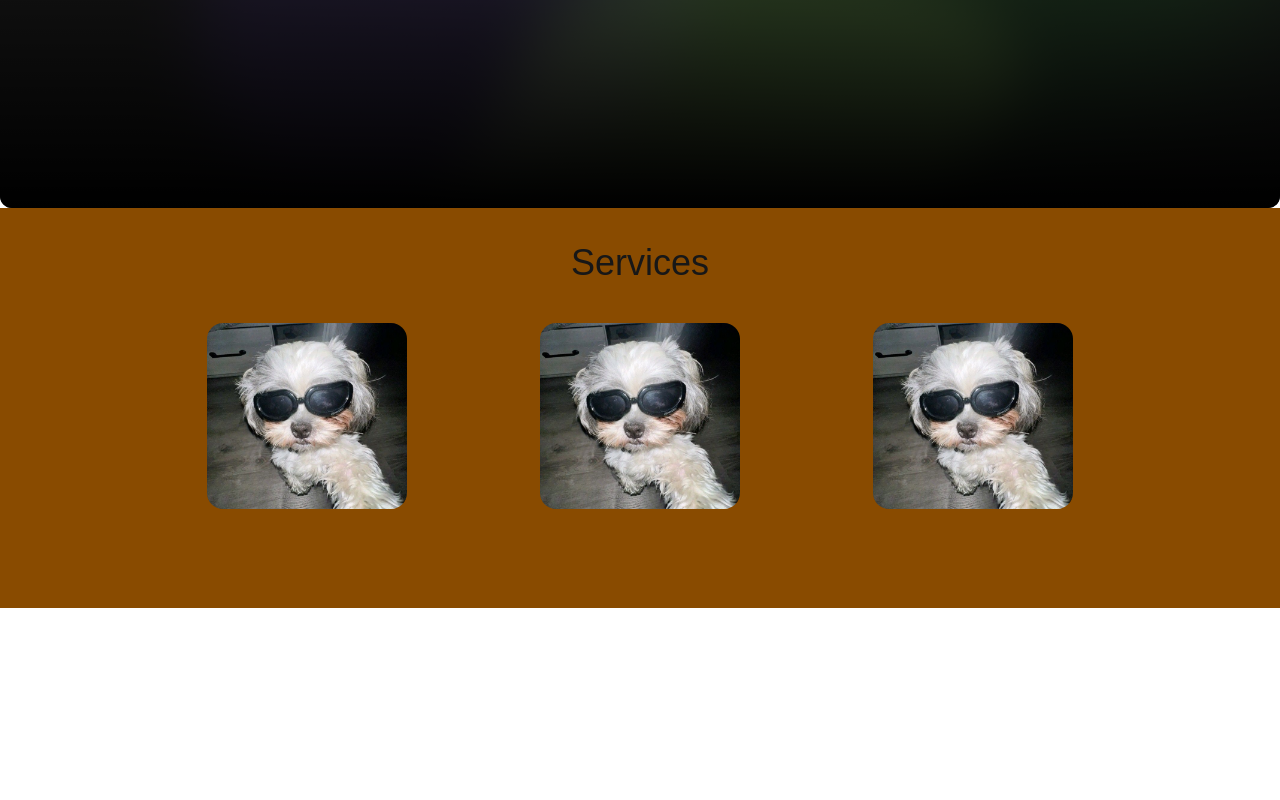
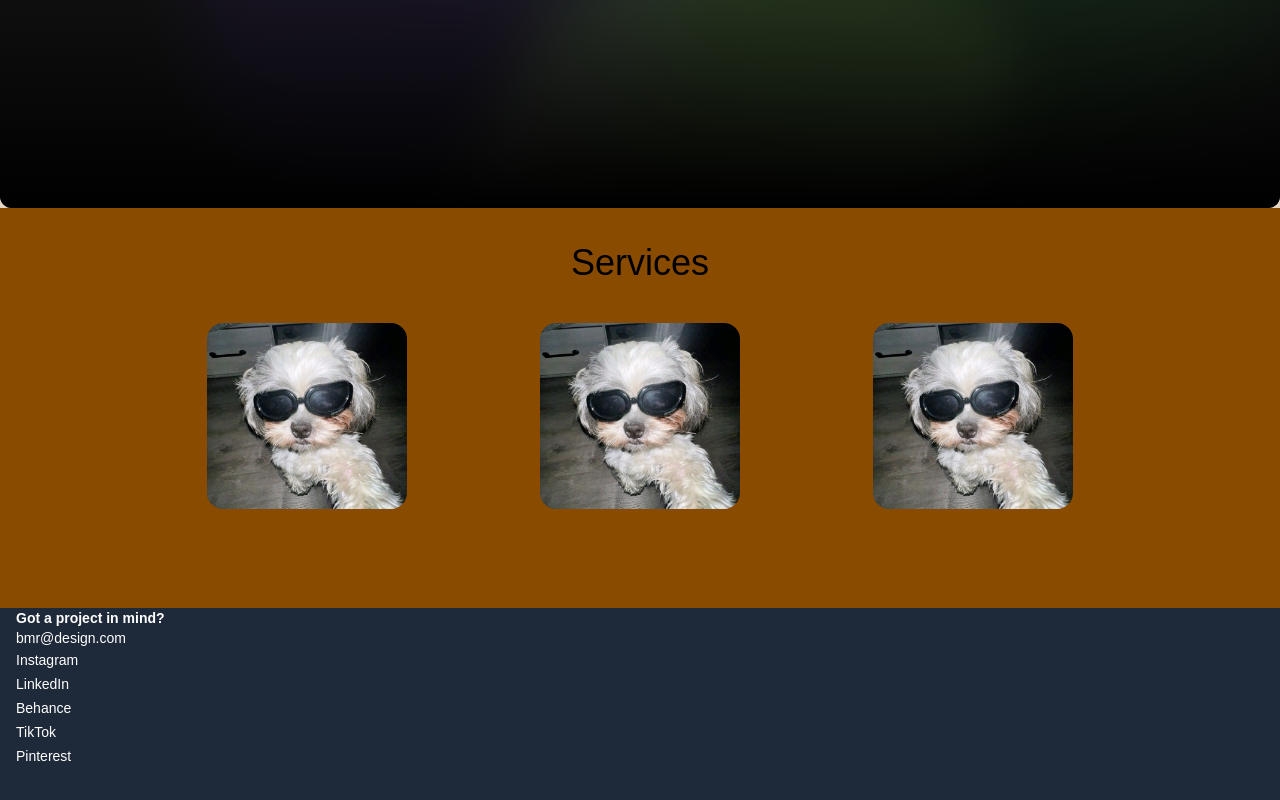
Before and after one commit to renatamandelman/prog3-tp4-ecommerce, a Next.js app: page / in a window 1280 px wide. Shown: the part 442-1242 px from the top of the page. Before the commit the page ends 1050 px from the top, so only its background shows below. Built offline with nearby package versions, Linux system fonts and the light colour scheme.

Commit message:
uploading footer

```diff
--- a/src/app/globals.css
+++ b/src/app/globals.css
@@ -1,8 +1,12 @@
 @import "tailwindcss";
 
 :root {
-  --background: #ffffff;
-  --foreground: #171717;
+  --background: #E6D6C6;
+  --violeta: #925E78;
+  --verde-oscuro: #3B413C;
+  --celeste: #9DB5B2;
+  --amarillo: #ECECAB;
+  --naranja: #F19A3E;
 }
 
 @theme inline {
--- /dev/null
+++ b/src/components/Footer.js
@@ -0,0 +1,20 @@
+import React from 'react'
+
+const Footer = () => {
+  return (
+    <div className='h-[275px] text-white px-4 flex flex-col bg-gray-800'>
+        <p className='text-sm font-bold'>Got a project in mind?</p>
+        <p className='text-sm'>bmr@design.com</p>
+
+        <ul className='flex flex-col items-start'>
+            <li><a href='#' className='text-sm hover:underline'>Instagram</a></li>
+            <li><a href='#' className='text-sm hover:underline'>LinkedIn</a></li>
+            <li><a href='#' className='text-sm hover:underline'>Behance</a></li>
+            <li><a href='#' className='text-sm hover:underline'>TikTok</a></li>
+            <li><a href='#' className='text-sm hover:underline'>Pinterest</a></li>
+        </ul>
+    </div>
+  )
+}
+
+export default Footer
--- a/src/components/HomeContainer.js
+++ b/src/components/HomeContainer.js
@@ -1,5 +1,6 @@
 import React from 'react'
 import Services from '@/components/Services'
+import Footer from '@/components/Footer'
 
 import Hero from './Hero'
 
@@ -10,6 +11,7 @@ const HomeContainer = () => {
         <Hero/>
 
     <Services />
+    <Footer />
     </div>
   )
 }
```
